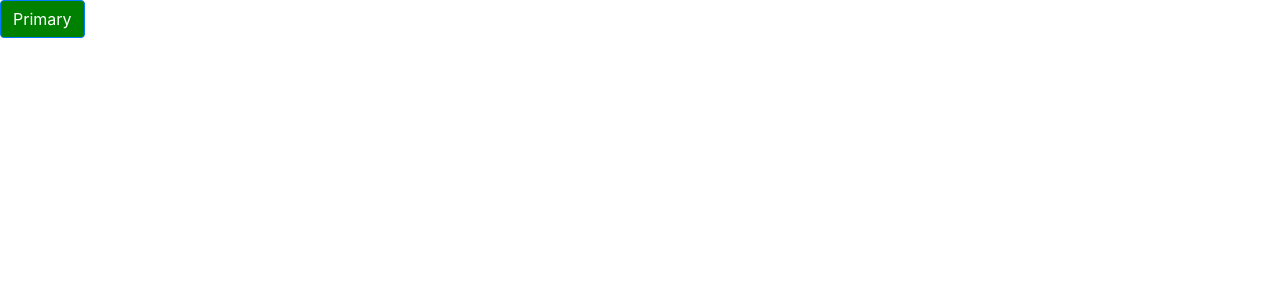
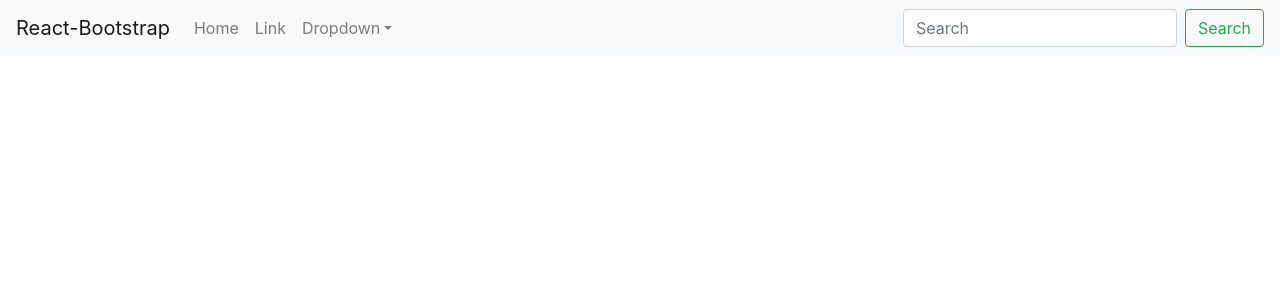
Before and after one commit to Koldenblue/kevin-miller-react-portfolio, a React (Create React App) app: page / in a window 1280 px wide. Shown: the top 300 px of the page. Built offline with nearby package versions, Linux system fonts and the light colour scheme.

Commit message:
made NavBar component

```diff
--- a/src/App.js
+++ b/src/App.js
@@ -2,12 +2,14 @@
 import 'bootstrap/dist/css/bootstrap.min.css';
 import "./assets/styles/style.css"
 import React from 'react';
-import Button from 'react-bootstrap/Button';
+
+
+import NavBar from "./components/NavBar"
 
 function App() {
   return (
     <div className="App">
-      <Button className='myBtn' variant="primary">Primary</Button>{' '}
+      <NavBar />
     </div>
   );
 }
--- a/src/components/NavBar.js
+++ b/src/components/NavBar.js
@@ -0,0 +1,35 @@
+import React from "react";
+import Button from 'react-bootstrap/Button';
+import Navbar from 'react-bootstrap/Navbar'
+import Nav from 'react-bootstrap/Nav';
+import NavDropdown from 'react-bootstrap/NavDropdown'
+import Form from 'react-bootstrap/Form'
+import FormControl from 'react-bootstrap/FormControl'
+
+function NavBar() {
+  return (
+    <Navbar bg="light" expand="lg">
+      <Navbar.Brand href="#home">React-Bootstrap</Navbar.Brand>
+      <Navbar.Toggle aria-controls="basic-navbar-nav" />
+      <Navbar.Collapse id="basic-navbar-nav">
+        <Nav className="mr-auto">
+          <Nav.Link href="#home">Home</Nav.Link>
+          <Nav.Link href="#link">Link</Nav.Link>
+          <NavDropdown title="Dropdown" id="basic-nav-dropdown">
+            <NavDropdown.Item href="#action/3.1">Action</NavDropdown.Item>
+            <NavDropdown.Item href="#action/3.2">Another action</NavDropdown.Item>
+            <NavDropdown.Item href="#action/3.3">Something</NavDropdown.Item>
+            <NavDropdown.Divider />
+            <NavDropdown.Item href="#action/3.4">Separated link</NavDropdown.Item>
+          </NavDropdown>
+        </Nav>
+        <Form inline>
+          <FormControl type="text" placeholder="Search" className="mr-sm-2" />
+          <Button variant="outline-success">Search</Button>
+        </Form>
+      </Navbar.Collapse>
+    </Navbar>
+  )
+}
+
+export default NavBar;
```
Also changed, not shown: 1 other file (tests, documents, lock files or other folders).
